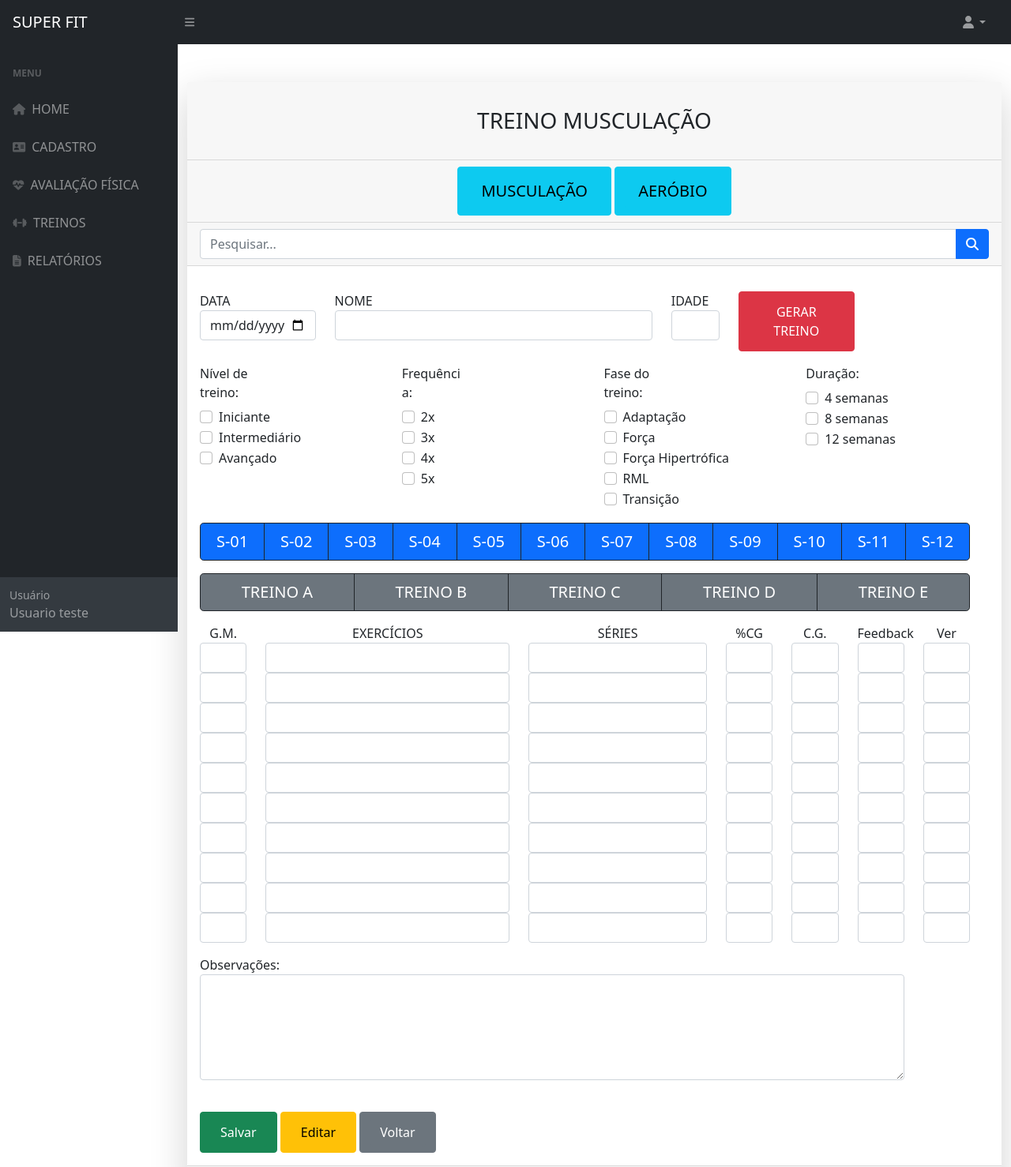
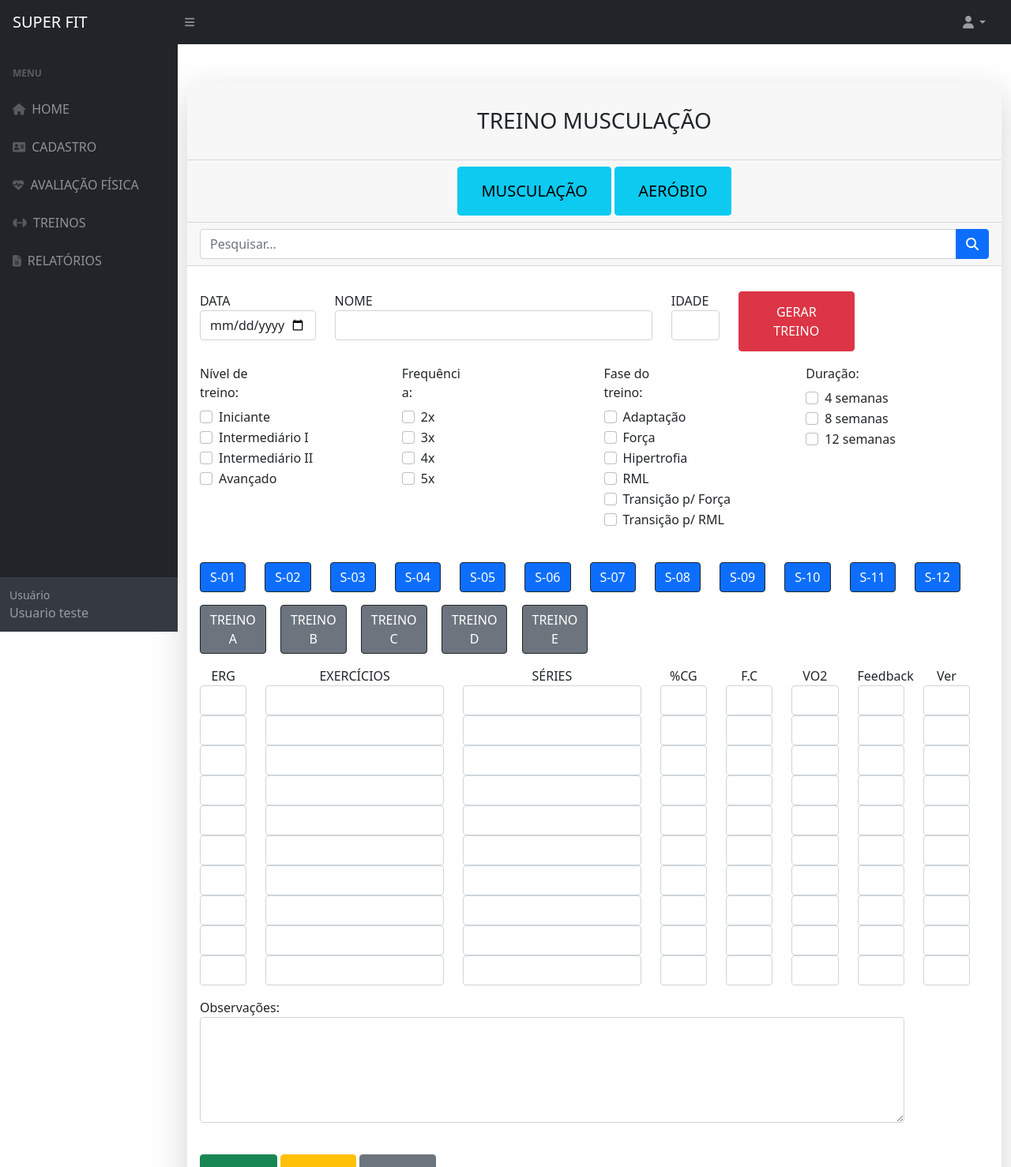
Before and after one commit to mariodemartini/super-fit, a PHP site: page /musculacao.php in a window 1280 px wide. Shown: the top 1478 px of the page at 79% size. Run offline with PHP 8.4, Linux system fonts and the light colour scheme; some libraries are stand-ins or nearby versions.

Commit message:
ajuste dos botões na area de treino

```diff
--- a/super-fit/musculacao.php
+++ b/super-fit/musculacao.php
@@ -57,7 +57,11 @@ include_once('include/sidebar.html');
                                             </div>
                                             <div class="form-check">
                                                 <input class="form-check-input" type="checkbox" name="experiencia" id="gridRadios" value="moderado">
-                                                <label class="form-check-label" for="gridRadios2">Intermediário</label>
+                                                <label class="form-check-label" for="gridRadios2">Intermediário I</label>
+                                            </div>
+                                            <div class="form-check">
+                                                <input class="form-check-input" type="checkbox" name="experiencia" id="gridRadios" value="moderado">
+                                                <label class="form-check-label" for="gridRadios2">Intermediário II</label>
                                             </div>
                                             <div class="form-check">
                                                 <input class="form-check-input" type="checkbox" name="experiencia" id="gridRadios" value="ativo">
@@ -96,24 +100,28 @@ include_once('include/sidebar.html');
                                         <div class="col-sm-10">
                                             <legend class="col-form-label col-sm-5 pt-0">Fase do treino:</legend>
                                             <div class="form-check">
-                                                <input class="form-check-input" type="checkbox" name="fase" id="gridRadios" value="sedentario">
+                                                <input class="form-check-input" type="checkbox" name="fase" id="gridRadios" value="adaptacao">
                                                 <label class="form-check-label" for="gridRadios2">Adaptação</label>
                                             </div>
                                             <div class="form-check">
-                                                <input class="form-check-input" type="checkbox" name="fase" id="gridRadios" value="moderado">
+                                                <input class="form-check-input" type="checkbox" name="fase" id="gridRadios" value="forca">
                                                 <label class="form-check-label" for="gridRadios2">Força</label>
                                             </div>
                                             <div class="form-check">
-                                                <input class="form-check-input" type="checkbox" name="fase" id="gridRadios" value="ativo">
-                                                <label class="form-check-label" for="gridRadios2">Força Hipertrófica</label>
+                                                <input class="form-check-input" type="checkbox" name="fase" id="gridRadios" value="hipertrofia">
+                                                <label class="form-check-label" for="gridRadios2">Hipertrofia</label>
                                             </div>
                                             <div class="form-check">
-                                                <input class="form-check-input" type="checkbox" name="fase" id="gridRadios" value="ativo">
+                                                <input class="form-check-input" type="checkbox" name="fase" id="gridRadios" value="rml">
                                                 <label class="form-check-label" for="gridRadios2">RML</label>
                                             </div>
                                             <div class="form-check">
-                                                <input class="form-check-input" type="checkbox" name="fase" id="gridRadios" value="ativo">
-                                                <label class="form-check-label" for="gridRadios2">Transição</label>
+                                                <input class="form-check-input" type="checkbox" name="fase" id="gridRadios" value="transFroca">
+                                                <label class="form-check-label" for="gridRadios2">Transição p/ Força</label>
+                                            </div>
+                                            <div class="form-check">
+                                                <input class="form-check-input" type="checkbox" name="fase" id="gridRadios" value="transRML">
+                                                <label class="form-check-label" for="gridRadios2">Transição p/ RML</label>
                                             </div>
                                         </div>
                                     </fieldset>
@@ -124,47 +132,52 @@ include_once('include/sidebar.html');
                                         <div class="col-sm-10">
                                             <legend class="col-form-label col-sm-5 pt-0">Duração:</legend>
                                             <div class="form-check">
-                                                <input class="form-check-input" type="checkbox" name="duracao" id="gridRadios" value="sedentario">
+                                                <input class="form-check-input" type="checkbox" name="duracao" id="gridRadios" value="4">
                                                 <label class="form-check-label" for="gridRadios2">4 semanas</label>
                                             </div>
                                             <div class="form-check">
-                                                <input class="form-check-input" type="checkbox" name="duracao" id="gridRadios" value="moderado">
+                                                <input class="form-check-input" type="checkbox" name="duracao" id="gridRadios" value="8">
                                                 <label class="form-check-label" for="gridRadios2">8 semanas</label>
                                             </div>
                                             <div class="form-check">
-                                                <input class="form-check-input" type="checkbox" name="duracao" id="gridRadios" value="ativo">
+                                                <input class="form-check-input" type="checkbox" name="duracao" id="gridRadios" value="12">
                                                 <label class="form-check-label" for="gridRadios2">12 semanas</label>
                                             </div>
                                         </div>
                                     </fieldset>
                                 </div>
                             </div>
-                            <!-- Campo do treino pronto -->
+                            <br>
+                            <!-- Campo treino pronto -->
                             <div class="row mb-3">
                                 <div class="row justify-content-center mb-3">
                                     <div class="btn-group btn-group-lg col-md-12 text-center">
-                                        <button type="button" class="btn btn-primary border-dark">S-01</button>
-                                        <button type="button" class="btn btn-primary border-dark">S-02</button>
-                                        <button type="button" class="btn btn-primary border-dark">S-03</button>
-                                        <button type="button" class="btn btn-primary border-dark">S-04</button>
-                                        <button type="button" class="btn btn-primary border-dark">S-05</button>
-                                        <button type="button" class="btn btn-primary border-dark">S-06</button>
-                                        <button type="button" class="btn btn-primary border-dark">S-07</button>
-                                        <button type="button" class="btn btn-primary border-dark">S-08</button>
-                                        <button type="button" class="btn btn-primary border-dark">S-09</button>
-                                        <button type="button" class="btn btn-primary border-dark">S-10</button>
-                                        <button type="button" class="btn btn-primary border-dark">S-11</button>
-                                        <button type="button" class="btn btn-primary border-dark">S-12</button>
+                                        <div class="row">
+                                            <div class="col-2 col-sm-1"><button type="button" class="btn btn-primary border-dark">S-01</button></div>
+                                            <div class="col-2 col-sm-1"><button type="button" class="btn btn-primary border-dark">S-02</button></div>
+                                            <div class="col-2 col-sm-1"><button type="button" class="btn btn-primary border-dark">S-03</button></div>
+                                            <div class="col-2 col-sm-1"><button type="button" class="btn btn-primary border-dark">S-04</button></div>
+                                            <div class="col-2 col-sm-1"><button type="button" class="btn btn-primary border-dark">S-05</button></div>
+                                            <div class="col-2 col-sm-1"><button type="button" class="btn btn-primary border-dark">S-06</button></div>
+                                            <div class="col-2 col-sm-1"><button type="button" class="btn btn-primary border-dark">S-07</button></div>
+                                            <div class="col-2 col-sm-1"><button type="button" class="btn btn-primary border-dark">S-08</button></div>
+                                            <div class="col-2 col-sm-1"><button type="button" class="btn btn-primary border-dark">S-09</button></div>
+                                            <div class="col-2 col-sm-1"><button type="button" class="btn btn-primary border-dark">S-10</button></div>
+                                            <div class="col-2 col-sm-1"><button type="button" class="btn btn-primary border-dark">S-11</button></div>
+                                            <div class="col-2 col-sm-1"><button type="button" class="btn btn-primary border-dark">S-12</button></div>
+                                        </div>
                                     </div>
                                 </div>
                                 <!-- Linha de divisão dos treinos -->
-                                <div class="row justify-content-center mb-3">
+                                <div class="row justify-content-around mb-3">
                                     <div class="btn-group btn-group-lg col-md-12 text-center">
-                                        <button type="button" class="btn btn-secondary border-dark">TREINO A</button>
-                                        <button type="button" class="btn btn-secondary border-dark">TREINO B</button>
-                                        <button type="button" class="btn btn-secondary border-dark">TREINO C</button>
-                                        <button type="button" class="btn btn-secondary border-dark">TREINO D</button>
-                                        <button type="button" class="btn btn-secondary border-dark">TREINO E</button>
+                                        <div class="row">
+                                            <div class="col-2 col-sm-2"><button type="button" class="btn btn-secondary border-dark">TREINO A</button></div>
+                                            <div class="col-2 col-sm-2"><button type="button" class="btn btn-secondary border-dark">TREINO B</button></div>
+                                            <div class="col-2 col-sm-2"><button type="button" class="btn btn-secondary border-dark">TREINO C</button></div>
+                                            <div class="col-2 col-sm-2"><button type="button" class="btn btn-secondary border-dark">TREINO D</button></div>
+                                            <div class="col-2 col-sm-2"><button type="button" class="btn btn-secondary border-dark">TREINO E</button></div>
+                                        </div>
                                     </div>
                                 </div>
                                 <!-- Formulário do treino -->
@@ -172,20 +185,20 @@ include_once('include/sidebar.html');
                                     <form>
                                         <!-- Coluna grupo muscular -->
                                         <div class="form-group col-md-1 text-center">
-                                            <label for="inputGM">G.M.</label>
-                                            <input type="text" class="form-control" id="inputGM">
-                                            <input type="text" class="form-control" id="inputGM">
-                                            <input type="text" class="form-control" id="inputGM">
-                                            <input type="text" class="form-control" id="inputGM">
-                                            <input type="text" class="form-control" id="inputGM">
-                                            <input type="text" class="form-control" id="inputGM">
-                                            <input type="text" class="form-control" id="inputGM">
-                                            <input type="text" class="form-control" id="inputGM">
-                                            <input type="text" class="form-control" id="inputGM">
-                                            <input type="text" class="form-control" id="inputGM">
+                                            <label for="inputERG">ERG</label>
+                                            <input type="text" class="form-control" id="inputERG">
+                                            <input type="text" class="form-control" id="inputERG">
+                                            <input type="text" class="form-control" id="inputERG">
+                                            <input type="text" class="form-control" id="inputERG">
+                                            <input type="text" class="form-control" id="inputERG">
+                                            <input type="text" class="form-control" id="inputERG">
+                                            <input type="text" class="form-control" id="inputERG">
+                                            <input type="text" class="form-control" id="inputERG">
+                                            <input type="text" class="form-control" id="inputERG">
+                                            <input type="text" class="form-control" id="inputERG">
                                         </div>
                                         <!-- Coluna exercicios -->
-                                        <div class="form-group col-md-4 text-center">
+                                        <div class="form-group col-md-3 text-center">
                                             <label for="inputExercicio">EXERCÍCIOS</label>
                                             <input type="text" class="form-control" id="inputExercicio">
                                             <input type="text" class="form-control" id="inputExercicio">
@@ -212,9 +225,9 @@ include_once('include/sidebar.html');
                                             <input type="text" class="form-control" id="inputSerie">
                                             <input type="text" class="form-control" id="inputSerie">
                                         </div>
-                                        <!-- Coluna % carga -->
+                                        <!-- Coluna de % carga -->
                                         <div class="form-group col-md-1 text-center">
-                                            <label for="inputPerct">%CG</label>
+                                            <label for="inputCG">%CG</label>
                                             <input type="text" class="form-control" id="input%CG">
                                             <input type="text" class="form-control" id="input%CG">
                                             <input type="text" class="form-control" id="input%CG">
@@ -226,19 +239,33 @@ include_once('include/sidebar.html');
                                             <input type="text" class="form-control" id="input%CG">
                                             <input type="text" class="form-control" id="input%CG">
                                         </div>
-                                        <!-- Coluna de carga -->
+                                        <!-- Coluna de carga FC-->
                                         <div class="form-group col-md-1 text-center">
-                                            <label for="inputCG">C.G.</label>
-                                            <input type="text" class="form-control" id="inputCG">
-                                            <input type="text" class="form-control" id="inputCG">
-                                            <input type="text" class="form-control" id="inputCG">
-                                            <input type="text" class="form-control" id="inputCG">
-                                            <input type="text" class="form-control" id="inputGG">
-                                            <input type="text" class="form-control" id="inputCG">
-                                            <input type="text" class="form-control" id="inputCG">
-                                            <input type="text" class="form-control" id="inputCG">
-                                            <input type="text" class="form-control" id="inputCG">
-                                            <input type="text" class="form-control" id="inputCG">
+                                            <label for="inputFC">F.C</label>
+                                            <input type="text" class="form-control" id="inputFC">
+                                            <input type="text" class="form-control" id="inputFC">
+                                            <input type="text" class="form-control" id="inputFC">
+                                            <input type="text" class="form-control" id="inputFC">
+                                            <input type="text" class="form-control" id="inputFC">
+                                            <input type="text" class="form-control" id="inputFC">
+                                            <input type="text" class="form-control" id="inputFC">
+                                            <input type="text" class="form-control" id="inputFC">
+                                            <input type="text" class="form-control" id="inputFC">
+                                            <input type="text" class="form-control" id="inputFC">
+                                        </div>
+                                        <!-- Coluna de carga VO2 -->
+                                        <div class="form-group col-md-1 text-center">
+                                            <label for="inputVO2">VO2</label>
+                                            <input type="text" class="form-control" id="inputVO2">
+                                            <input type="text" class="form-control" id="inputVO2">
+                                            <input type="text" class="form-control" id="inputVO2">
+                                            <input type="text" class="form-control" id="inputVO2">
+                                            <input type="text" class="form-control" id="inputVO2">
+                                            <input type="text" class="form-control" id="inputVO2">
+                                            <input type="text" class="form-control" id="inputVO2">
+                                            <input type="text" class="form-control" id="inputVO2">
+                                            <input type="text" class="form-control" id="inputVO2">
+                                            <input type="text" class="form-control" id="inputVO2">
                                         </div>
                                         <!-- Coluna de feedback -->
                                         <div class="form-group col-md-1 text-center">
```
Also changed, not shown: super-fit/aerobio.php (+38 -30 lines).
